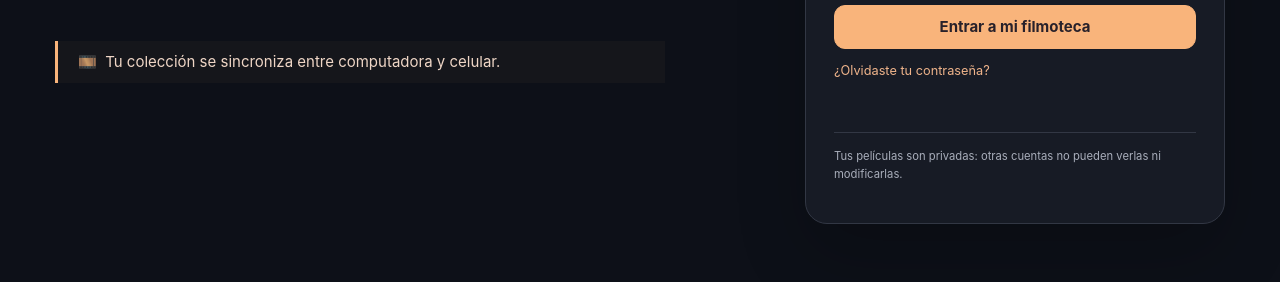
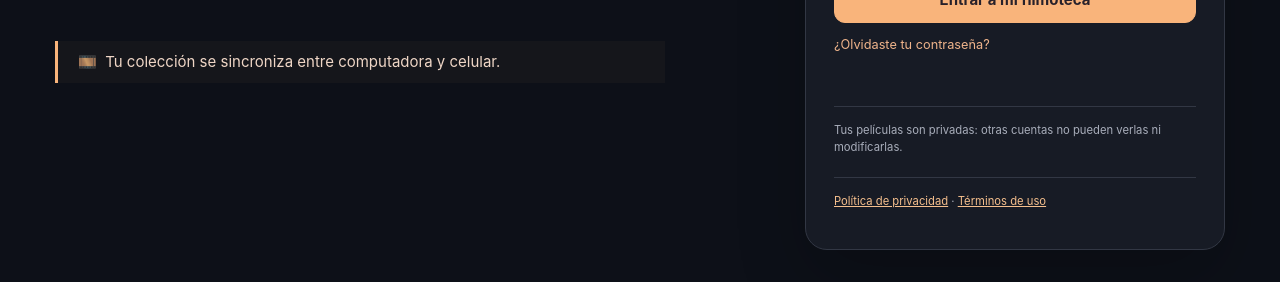
Before and after one commit to FrijolitoLOL/Mi-Filmoteca, a plain HTML site: page index.html in a window 1280 px wide. Shown: the part 518-800 px from the top of the page. Drawn offline with nearby package versions, Linux system fonts and the light colour scheme.

Commit message:
Link privacy and terms publicly on login page

```diff
--- a/index.html
+++ b/index.html
@@ -54,6 +54,7 @@
     <button id="password-help" class="link-btn" type="button">¿Olvidaste tu contraseña?</button>
     <p id="auth-message" class="form-message" role="status" aria-live="polite"></p>
     <p class="auth-small">Tus películas son privadas: otras cuentas no pueden verlas ni modificarlas.</p>
+    <p class="auth-small"><a href="./privacy.html" target="_blank" rel="noopener">Política de privacidad</a> · <a href="./terms.html" target="_blank" rel="noopener">Términos de uso</a></p>
   </div>
 </div>
 <div id="app-view" class="shell" hidden>
```
